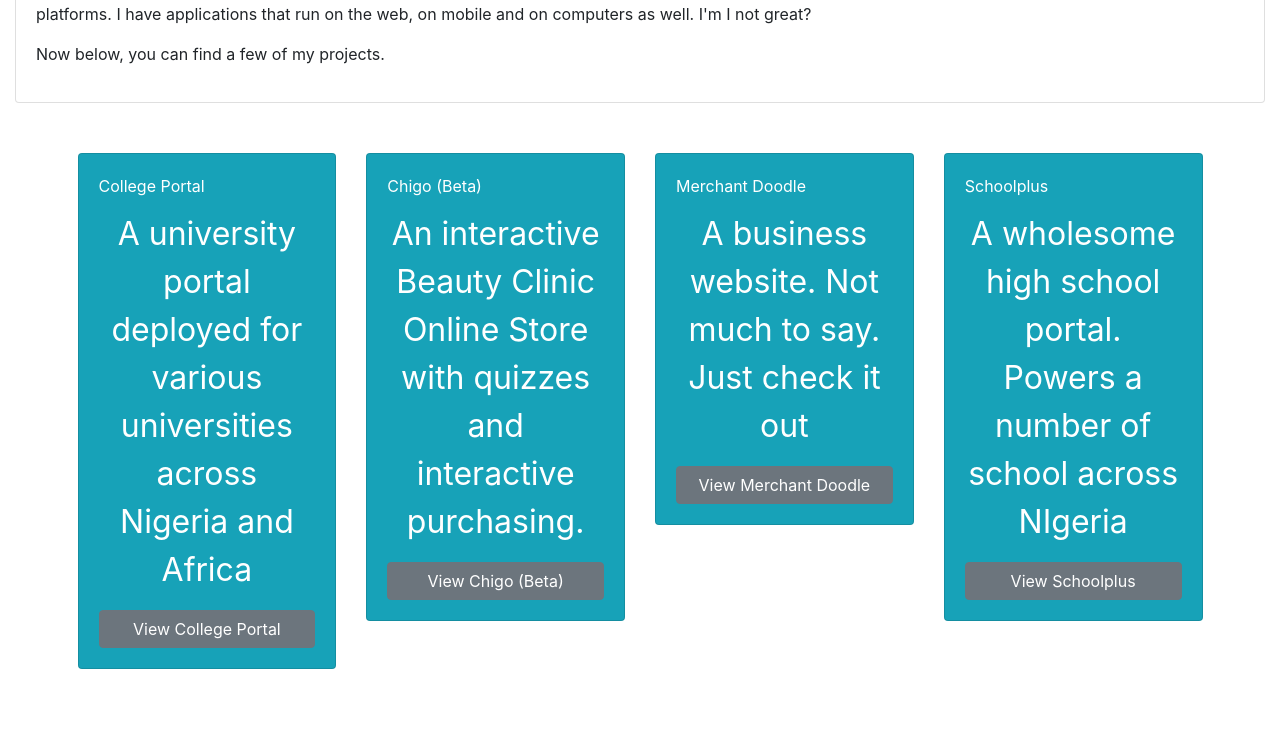
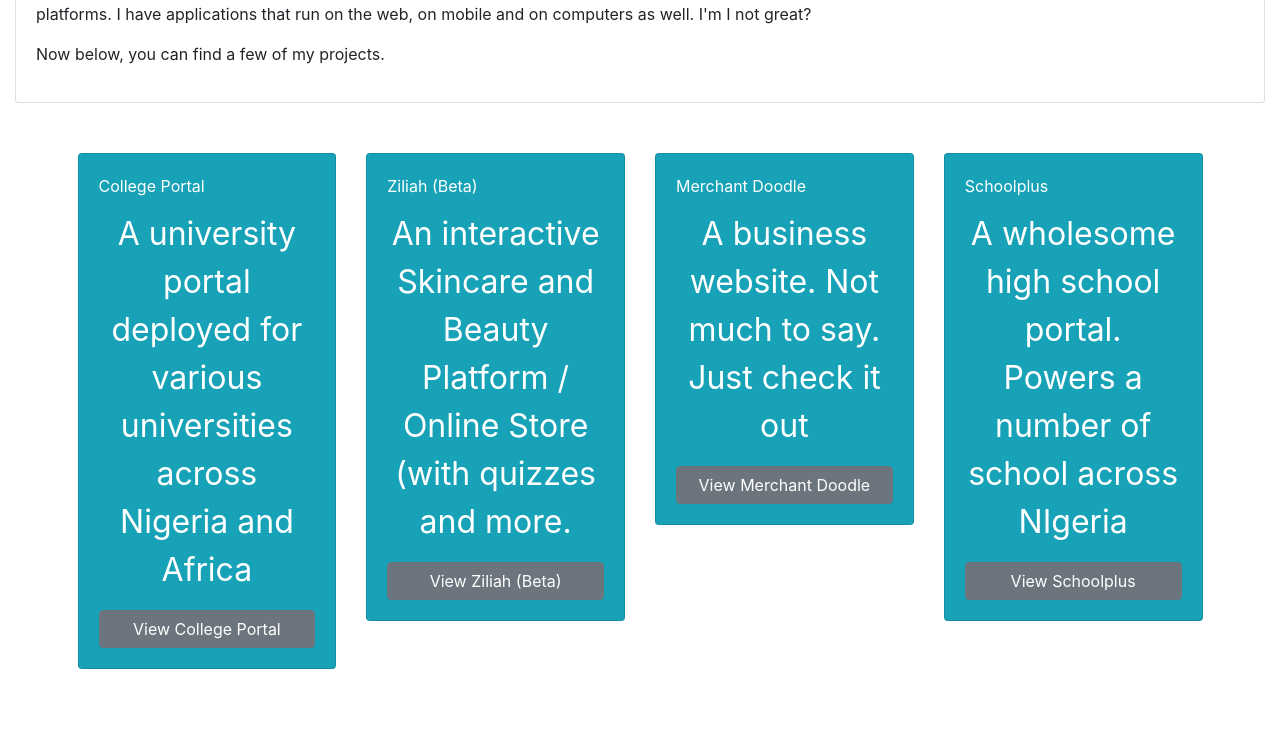
Before and after one commit to mezez/mez-portfolio, a React (Create React App) app: page / in a window 1280 px wide. Shown: the part 612-1352 px from the top of the page. Built offline with nearby package versions, Linux system fonts and the light colour scheme.

Commit message:
ziliah update

```diff
--- a/src/config.js
+++ b/src/config.js
@@ -14,10 +14,10 @@ const config = {
       url: "https://portal.copem.edu.ng/",
     },
     {
-      title: "Chigo (Beta)",
+      title: "Ziliah (Beta)",
       description:
-        "An interactive Beauty Clinic Online Store with quizzes and interactive purchasing.",
-      url: "https://chigo.netlify.com",
+        "An interactive Skincare and Beauty Platform / Online Store (with quizzes and more.",
+      url: "https://ziliah.netlify.com",
     },
     {
       title: "Merchant Doodle",
```
